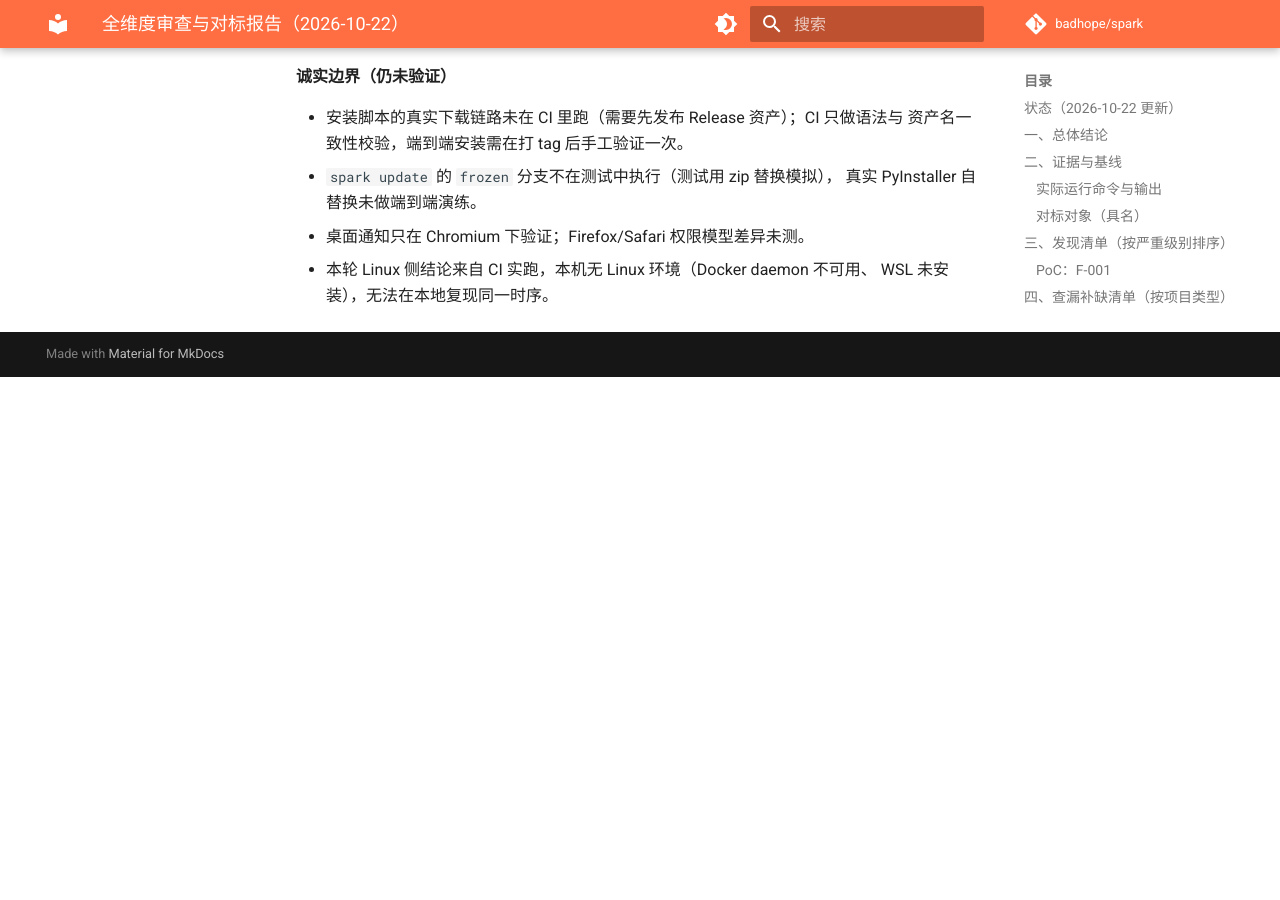
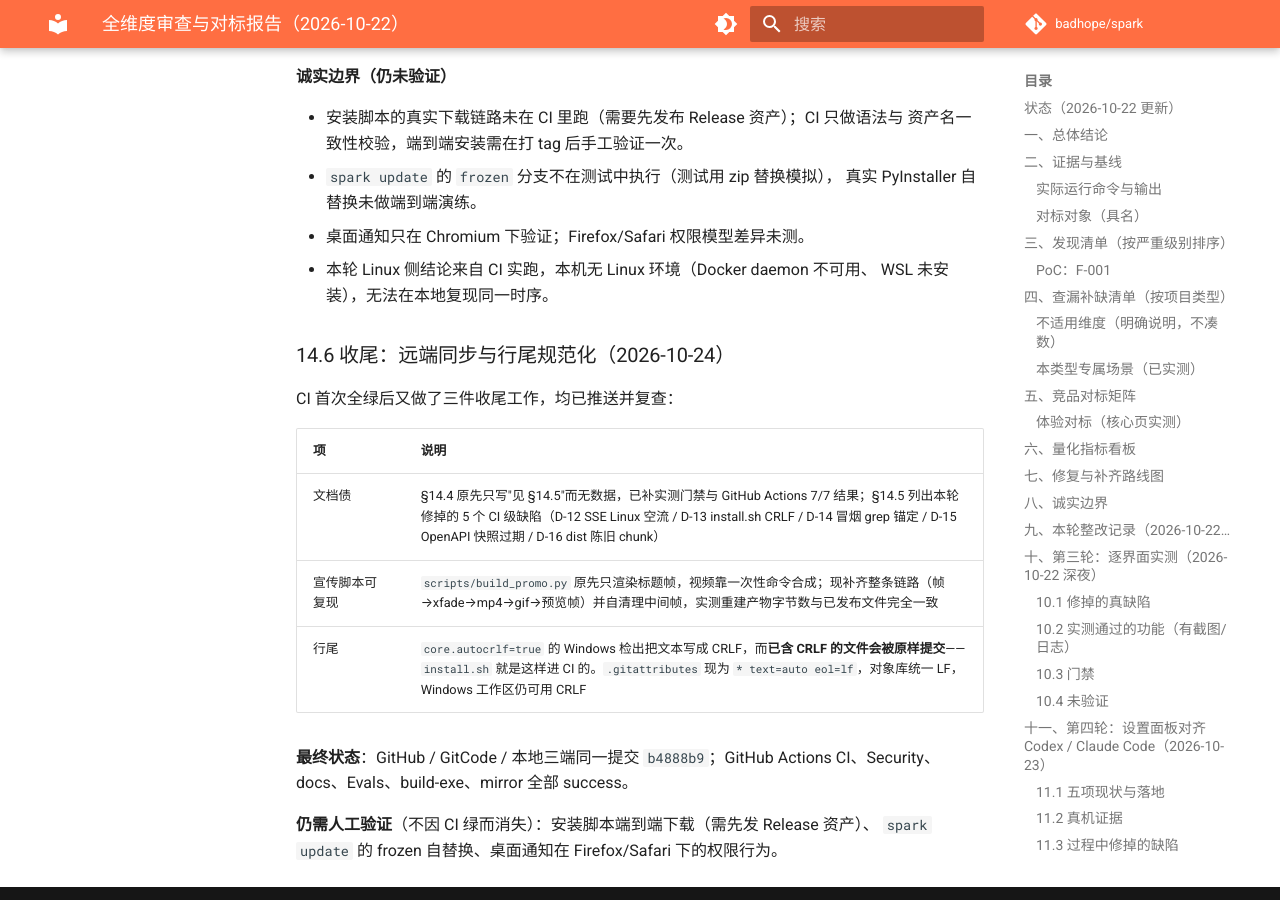
Before and after one commit to Morningstar202604/spark, an MkDocs documentation site: the page built from docs/reviews/2026-10-22-full-audit.md, in a window 1280 px wide and 900 px high, scrolled down 22320 px. Built offline with MkDocs 1.6.1 and Material for MkDocs 9.7.7, drawn with Linux system fonts in a browser that asks for light colours; comment, search, counter and statistics services are not loaded; before the commit the page ends 22697 px from its top, so only the background shows below that.

Commit message:
docs: close out round 7 with the sync and line-ending record
Records the final state (all three remotes on b4888b9, every GitHub workflow
green), the two documentation debts fixed after CI went green, and the three
items that still need a human to verify (installer download, frozen
self-update, non-Chromium notification permissions).

```diff
--- a/docs/reviews/2026-10-22-full-audit.md
+++ b/docs/reviews/2026-10-22-full-audit.md
@@ -559,3 +559,19 @@ build-exe、mirror。
 - 桌面通知只在 Chromium 下验证；Firefox/Safari 权限模型差异未测。
 - 本轮 Linux 侧结论来自 CI 实跑，本机无 Linux 环境（Docker daemon 不可用、
   WSL 未安装），无法在本地复现同一时序。
+
+### 14.6 收尾：远端同步与行尾规范化（2026-10-24）
+
+CI 首次全绿后又做了三件收尾工作，均已推送并复查：
+
+| 项 | 说明 |
+|---|---|
+| 文档债 | §14.4 原先只写"见 §14.5"而无数据，已补实测门禁与 GitHub Actions 7/7 结果；§14.5 列出本轮修掉的 5 个 CI 级缺陷（D-12 SSE Linux 空流 / D-13 install.sh CRLF / D-14 冒烟 grep 锚定 / D-15 OpenAPI 快照过期 / D-16 dist 陈旧 chunk） |
+| 宣传脚本可复现 | `scripts/build_promo.py` 原先只渲染标题帧，视频靠一次性命令合成；现补齐整条链路（帧→xfade→mp4→gif→预览帧）并自清理中间帧，实测重建产物字节数与已发布文件完全一致 |
+| 行尾 | `core.autocrlf=true` 的 Windows 检出把文本写成 CRLF，而**已含 CRLF 的文件会被原样提交**——`install.sh` 就是这样进 CI 的。`.gitattributes` 现为 `* text=auto eol=lf`，对象库统一 LF，Windows 工作区仍可用 CRLF |
+
+**最终状态**：GitHub / GitCode / 本地三端同一提交 `b4888b9`；GitHub Actions
+CI、Security、docs、Evals、build-exe、mirror 全部 success。
+
+**仍需人工验证**（不因 CI 绿而消失）：安装脚本端到端下载（需先发 Release 资产）、
+`spark update` 的 frozen 自替换、桌面通知在 Firefox/Safari 下的权限行为。
```
